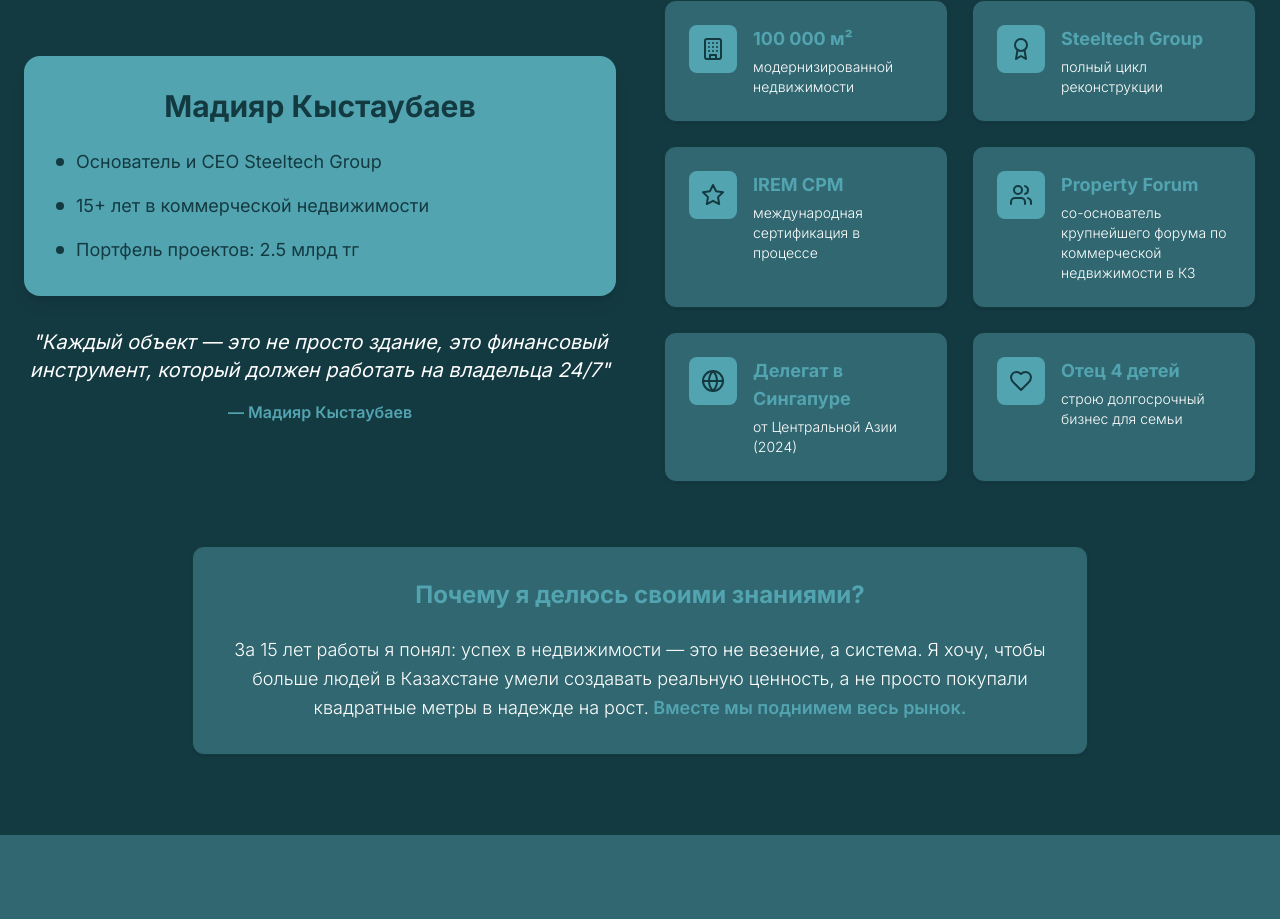
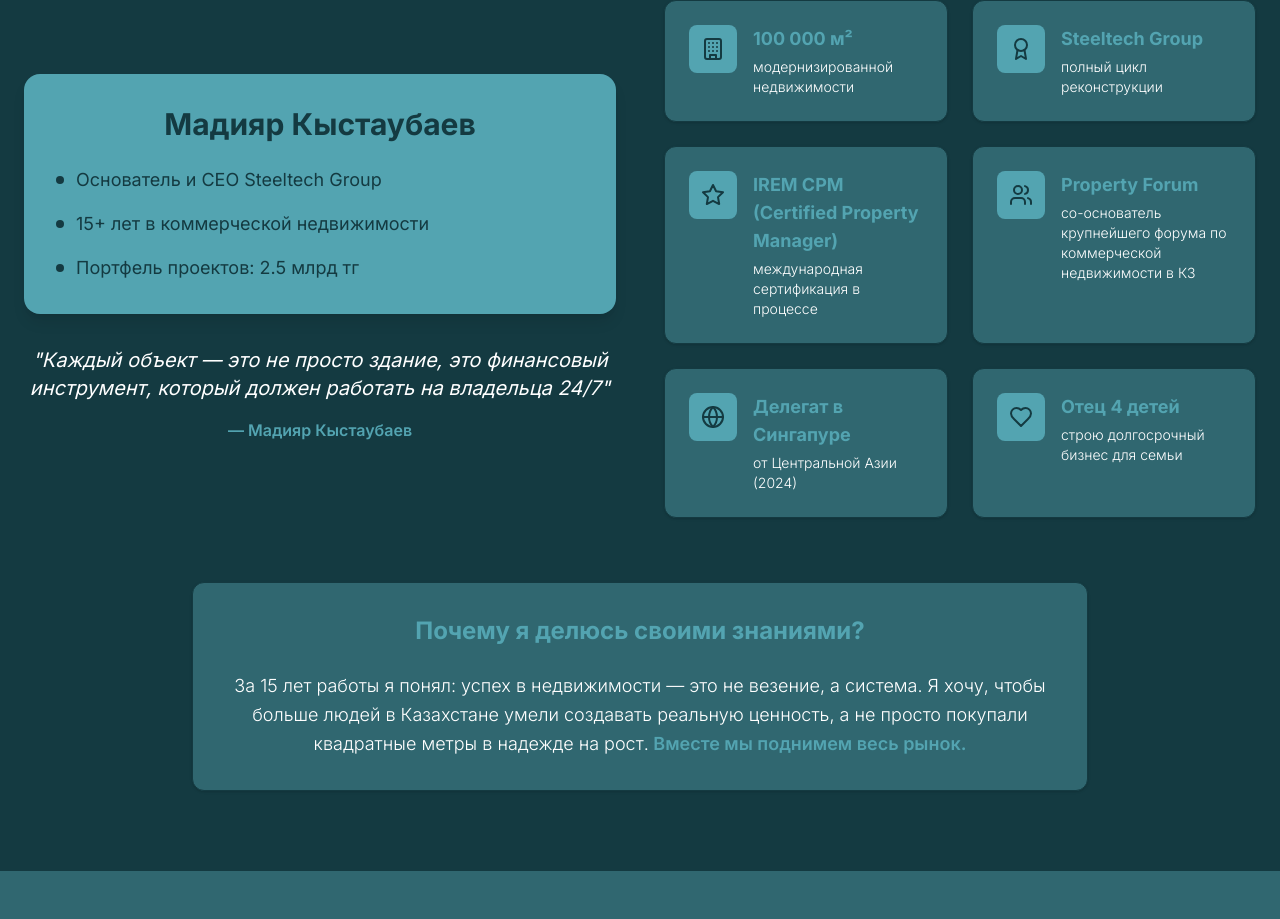
Before and after one commit to Danial992/landing, a React (Vite) app: page / in a window 1280 px wide. Shown: the part 5027-5946 px from the top of the page. Built offline with nearby package versions, Linux system fonts and the light colour scheme.

Commit message:
Update SpeakerSection.tsx

```diff
--- a/src/components/SpeakerSection.tsx
+++ b/src/components/SpeakerSection.tsx
@@ -15,7 +15,7 @@ const SpeakerSection: React.FC = () => {
     },
     {
       icon: <Star className="w-6 h-6" />,
-      title: "IREM CPM",
+      title: "IREM CPM (Certified Property Manager)",
       description: "международная сертификация в процессе"
     },
     {
```
